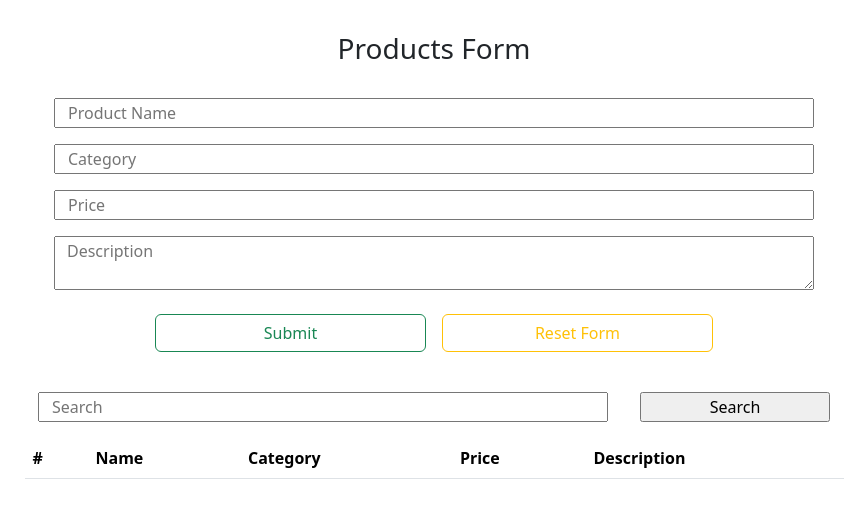
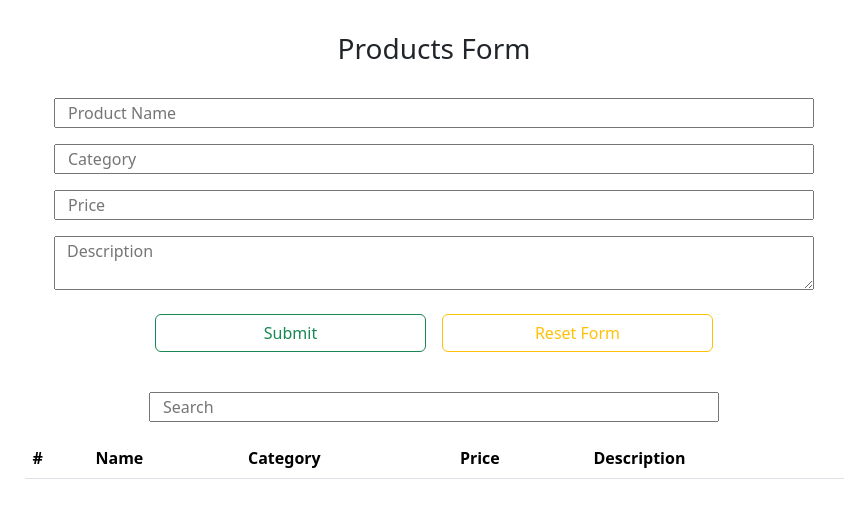
Before and after one commit to MariamNasser45/JavaScriptCrudOperations, a website: page index.html in a window 1280 px wide. Shown: the whole page, without its empty margins (206-1067 px from the left). Drawn offline with nearby package versions, Linux system fonts and the light colour scheme.

Commit message:
make search realtime i.e get result inculding lwtter written

```diff
--- a/index.html
+++ b/index.html
@@ -36,8 +36,8 @@
             </div>
 
             <div class="row justify-content-center">
-                <input type="text" id="search" class="w-50 col-8 m-3" placeholder="Search">
-                <input value="Search" type="button" class="col-2 m-3" onclick="DisplayData()">
+                <input type="text" id="search" class="w-50 col-8 m-3" placeholder="Search" onkeyup="DisplayData()">
+                <!-- <input value="Search" type="button" class="col-2 m-3" onclick="DisplayData()"> -->
             </div>
 
     <div class="container d-flex justify-content-center">
--- a/scripts/script1.js
+++ b/scripts/script1.js
@@ -186,7 +186,7 @@ function DisplayData()
         {
             for(var i=0 ; i<productList.length ; i++)
             {
-                if(productList[i].name != searchInput.value)
+                if(!productList[i].name.includes(searchInput.value))
                 {
                     productList.splice(i,1);
                 }
```
